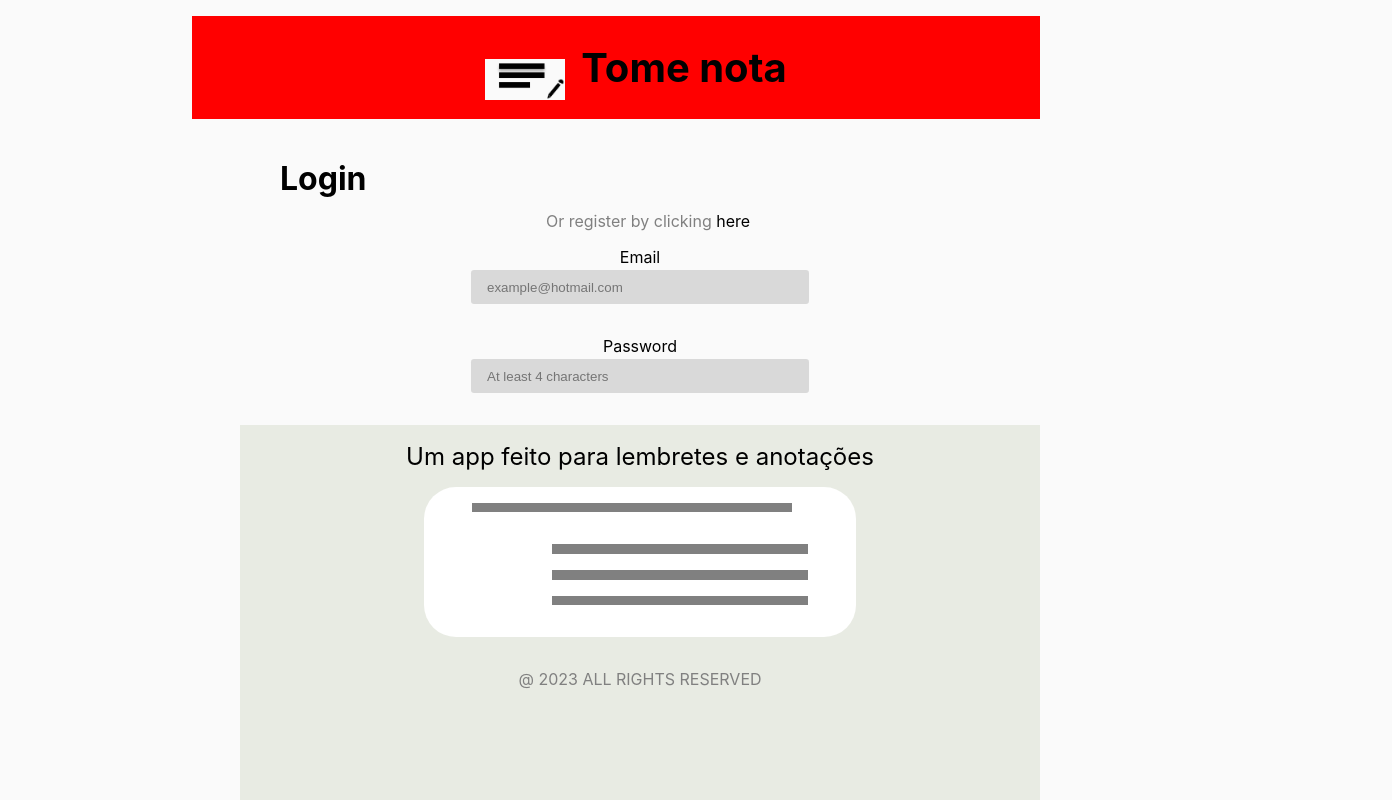
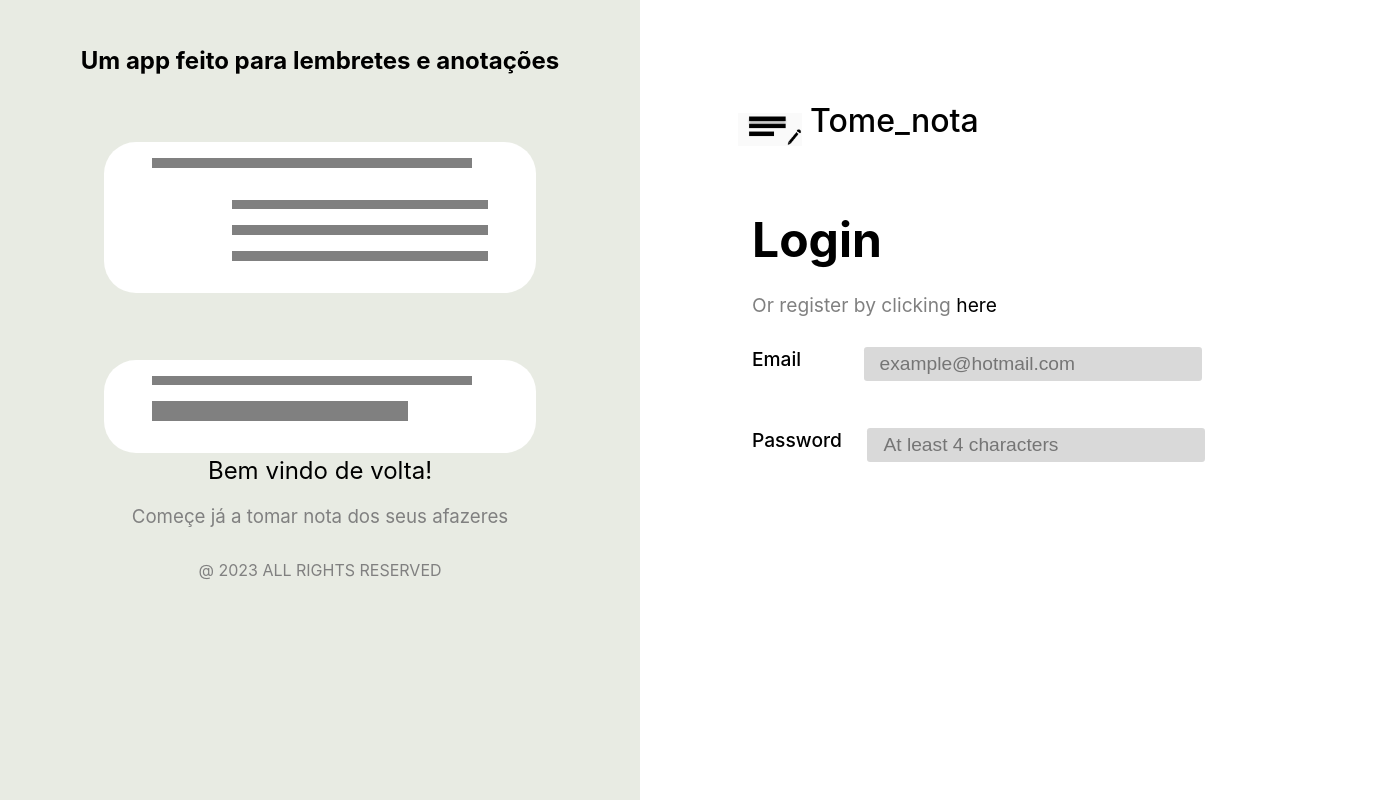
Before and after one commit to EmmanuelMedeiros/Prova_python, a React (Create React App) app in the folder react_app/my_app/: page / in a window 1280 px wide. Shown: the top 800 px of the page, 1392 px wide, since content can reach past the window. Built offline with nearby package versions, Linux system fonts and the light colour scheme.

Commit message:
login screen finished

```diff
--- a/react_app/my_app/src/components/Home.jsx
+++ b/react_app/my_app/src/components/Home.jsx
@@ -21,10 +21,11 @@ function Home() {
     }
 
     return(
-        <div className="wrapper screen home_container">
+        <div className="wrapper teste screen home_container">
+
             <ul className="logo_section">
                 <li><img src={logo}/></li>
-                <li><h1>Tome nota</h1></li>
+                <li><h1>Tome_nota</h1></li>
             </ul>
 
             <ul className="login_label">
@@ -34,26 +35,38 @@ function Home() {
 
             <form action="" className="login_section">
 
-                <div className="my_labels">
-                <label>Email</label>
+                <div className="my_labels email">
+                <label id="email_label">Email</label>
                 <input type="email" placeholder="example@hotmail.com" name="" id="email" />
                 </div>
 
-                <div className="my_labels">
+                <div className="my_labels pwd">
                 <label>Password</label>
                 <input type="password" placeholder="At least 4 characters" name="" id="pwd" />
                 </div>
             </form>
 
-
             <div className="styled_home">
                 <h1>Um app feito para lembretes e anotações</h1>
+
                 <ul className="style_block">
                     <li id="biggest_li"></li>
                     <li className="low_li"></li>
                     <li className="low_li"></li>
                     <li className="low_li"></li>
                 </ul>
+
+                <ul className="another_block">
+                    <li id="biggest_li"></li>
+                    <li className="low_li"></li>
+                    <li className="low_li"></li>
+                </ul>
+
+                <div className="end_phrase">
+                    <h2 id="only_full">Bem vindo de volta!</h2>
+                    <h3>Começe já a tomar nota dos seus afazeres</h3>
+                </div>
+
                 <p>@ 2023 ALL RIGHTS RESERVED</p>
             </div>
         </div>
--- a/react_app/my_app/src/components/styles/home.css
+++ b/react_app/my_app/src/components/styles/home.css
@@ -107,6 +107,8 @@ html {
 
 .wrapper.home_container .styled_home {
 
+    margin-top: 4rem;
+
     height: 52vh;
 }
 
@@ -146,6 +148,11 @@ html {
     content: "";
 }
 
+.wrapper.screen.home_container .styled_home .another_block {
+
+    display: none;
+}
+
 .wrapper.home_container .styled_home li#biggest_li {
 
     width: 25vw;
@@ -170,10 +177,176 @@ p {
     margin-block-end: auto;
 }
 
-@media all and (min-width: 768px){
+.wrapper.home_container .end_phrase {
+
+    margin-top: 2rem;
+
+    font-size: 1rem;
+
+    text-align: center;
+}
+
+.wrapper.home_container .end_phrase h2 {
+
+    font-weight: 400;
+}
+
+.wrapper.home_container .end_phrase h3 {
+
+    color: grey;
+
+    font-weight: 400;
+}
+
+@media (min-width: 768px){
+
+    body {
+
+        box-sizing: border-box;
+
+        background-color: #ffff;
+        width: 100%;
+
+        overflow-y: hidden;
+        overflow-x: hidden;
+    }
+
+    .wrapper {
+
+        width: 100%;
+    }
+
+    .screen.home_container ul.logo_section,
+    .screen.home_container ul.login_label,
+    .screen.screen.home_container form.login_section {
+
+        background-color: #ffff;
+
+        width: 50%;
+        margin-inline-start: auto;
+
+        margin-right: -7rem;
+    }
+
 
     .screen.home_container ul.logo_section {
 
-        background-color: red;
+        margin-top: 5rem;
+        margin-bottom: 3rem;
+
+        width: auto;
+
+        margin-left: 16.3rem;
+    }
+
+    .screen.home_container ul.logo_section h1{
+
+        font-size: 2rem;
+        font-weight: 500;
+
+    }
+
+    .screen.home_container ul.logo_section img{
+
+        width: 4rem;
+
+        display: block;
+        margin-left: 1.5rem;
+    }
+
+    .screen.home_container ul.login_label li h1{
+
+        font-size: 3rem;
+    }
+
+    .screen.home_container ul.login_label li p{
+
+        width: fit-content;
+
+        padding-right: 10rem;
+
+        font-size: 1.2rem;
+    }
+
+    .screen.home_container ul.login_label li span:hover {
+
+        cursor: pointer;
+    }
+
+    .screen.home_container .my_labels {
+
+        display: flex;
+        flex-direction: row;
+    }
+
+    .screen.home_container .my_labels label {
+
+        margin-top: .9rem;
+
+        font-weight: 500;
+        font-size: 1.2rem;
+    }
+
+
+    .screen.home_container .my_labels input {
+
+        width: 20rem;
+
+        margin-top: .9rem;
+        font-size: 1.2rem;
+    }
+
+
+    .screen.home_container .my_labels.email input{
+
+        margin-left: 3.7rem;
+    }
+    .screen.home_container .my_labels.pwd input {
+
+        margin-left: 1.4rem;
+    }
+
+    .screen.home_container .styled_home {
+
+        position: absolute;
+
+        height: 120vh;
+
+        width: 50%;
+        margin-inline-end: auto;
+        margin-top: -30rem;
+    }
+
+    .screen.home_container .styled_home h1 {
+
+        font-weight: 700;
+    }
+
+    .screen.screen.home_container .styled_home .another_block {
+
+        display: block;
+    }
+
+    .screen.home_container .styled_home ul {
+
+        margin-top: 4.2rem;
+
+    }
+
+    .screen.home_container .styled_home h1 {
+
+        margin-top: 4rem;
+    }
+
+    .screen.home_container .end_phrase {
+
+        margin-top: -1rem;
+
+        text-align: center;
+    }
+
+    .screen.home_container .end_phrase h3 {
+
+        color: grey;
     }
 }
```
